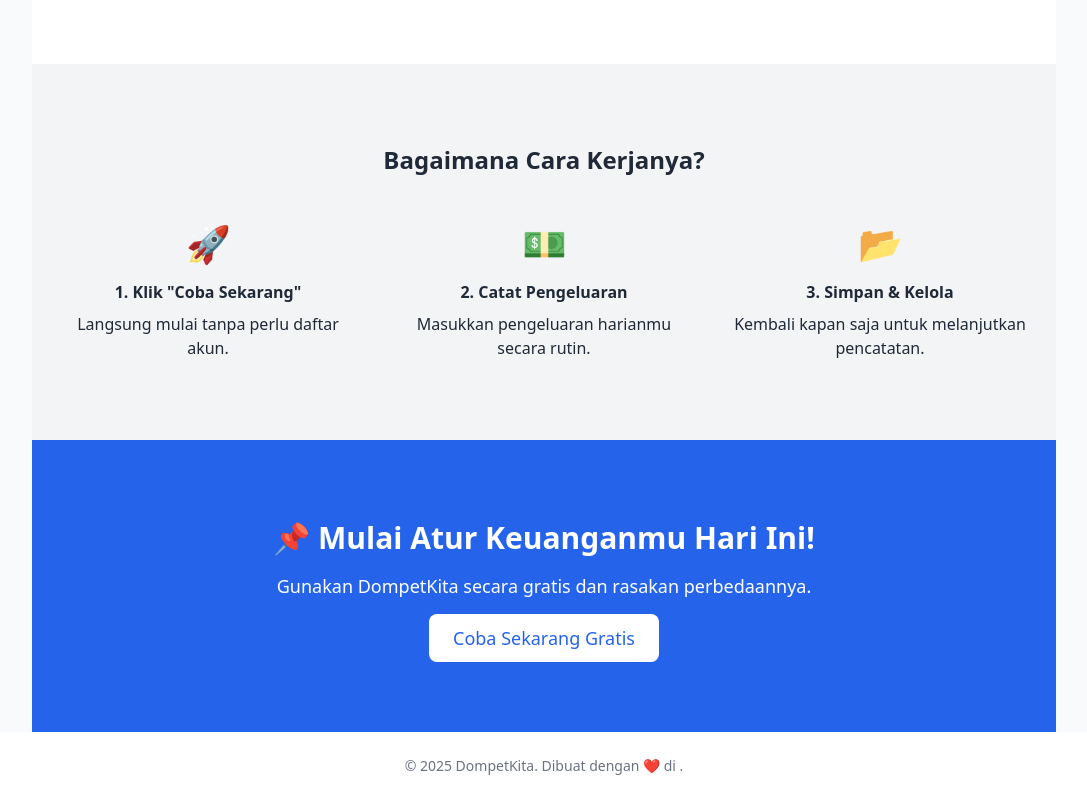
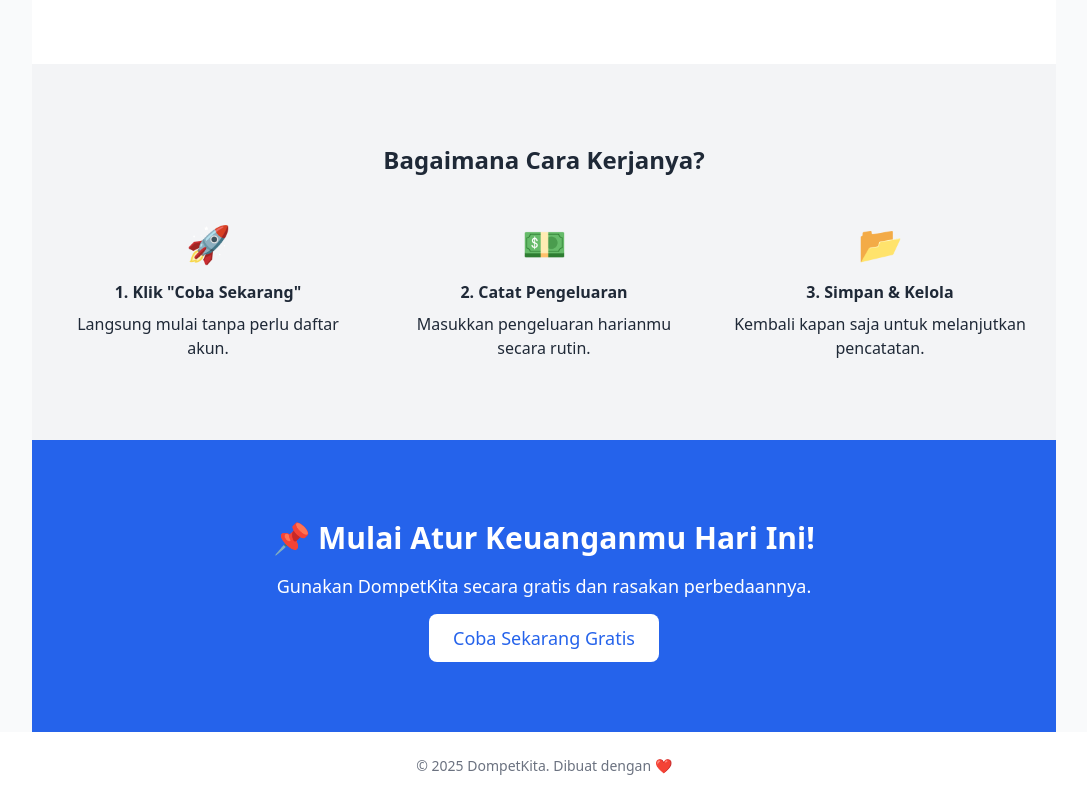
Before and after one commit to MieAyammmm/66c, a Vue app: page / in a window 1280 px wide. Shown: the part 728-1528 px from the top of the page, without its empty margins (96-1183 px from the left). Built offline with nearby package versions, Linux system fonts and the light colour scheme.

Commit message:
landingpage

```diff
--- a/src/views/LandingView.vue
+++ b/src/views/LandingView.vue
@@ -116,7 +116,7 @@
     <footer
       class="py-6 text-center text-sm text-gray-500 bg-white w-full max-w-7xl mx-auto px-4 sm:px-6"
     >
-      <p>&copy; 2025 DompetKita. Dibuat dengan ❤️ di .</p>
+      <p>&copy; 2025 DompetKita. Dibuat dengan ❤️</p>
     </footer>
   </div>
 </template>
```
